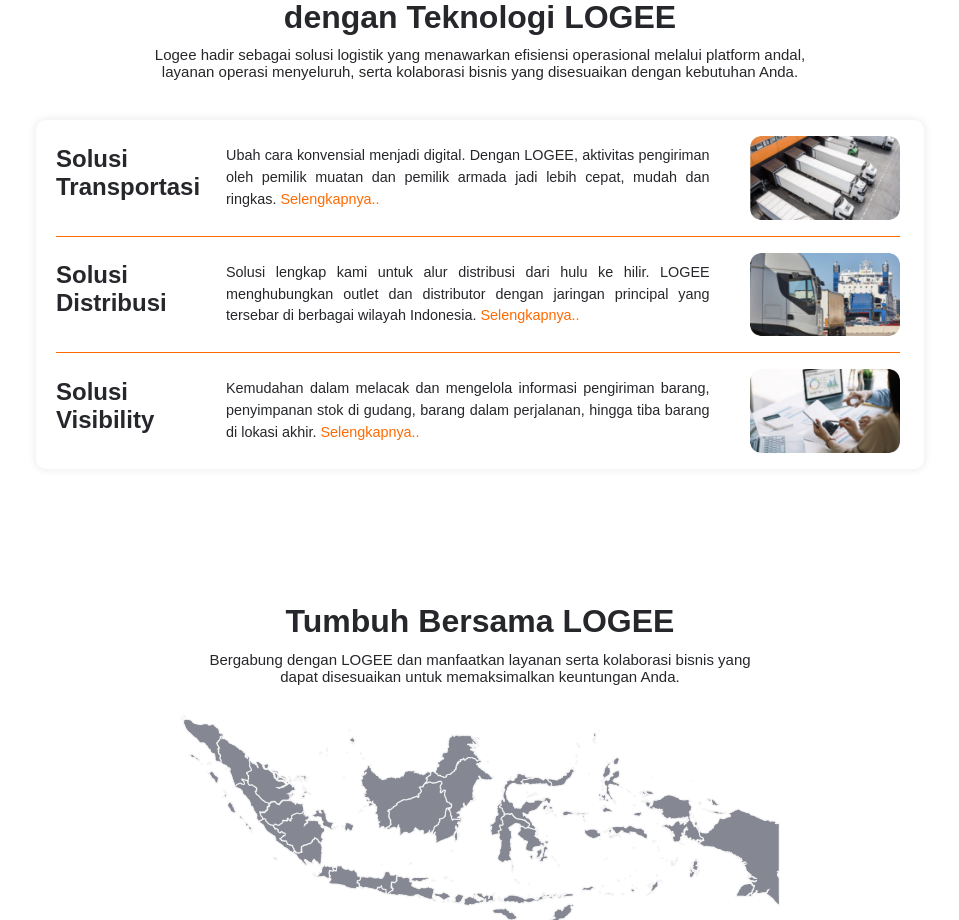
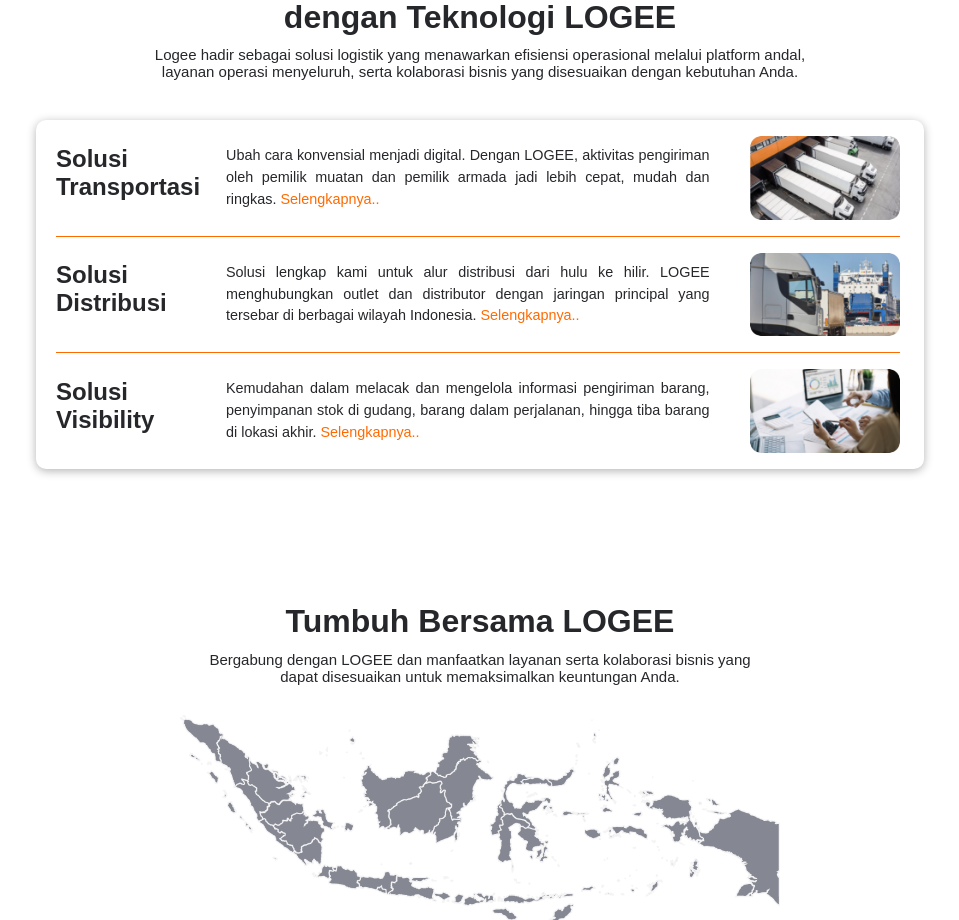
Before and after one commit to khaylabelva/Digistar-93, a React (Create React App) app in the folder digistar93/: page / in a window 1280 px wide. Shown: the part 2526-3446 px from the top of the page, without its empty margins (160-1119 px from the left). Built offline with nearby package versions, Linux system fonts and the light colour scheme; a web font is replaced by a local one.

Commit message:
shadow di services.js

```diff
--- a/digistar93/src/App.css
+++ b/digistar93/src/App.css
@@ -821,7 +821,7 @@
 .services-card {
   background-color: #fff;
   border-radius: 10px;
-  box-shadow: 0 0 10px rgba(37, 34, 34, 0.1);
+  box-shadow: 0 2px 10px rgba(0, 0, 0, 0.3);
   width: 75%;
   margin: 20px auto;
   transition: box-shadow 0.3s ease;
```
